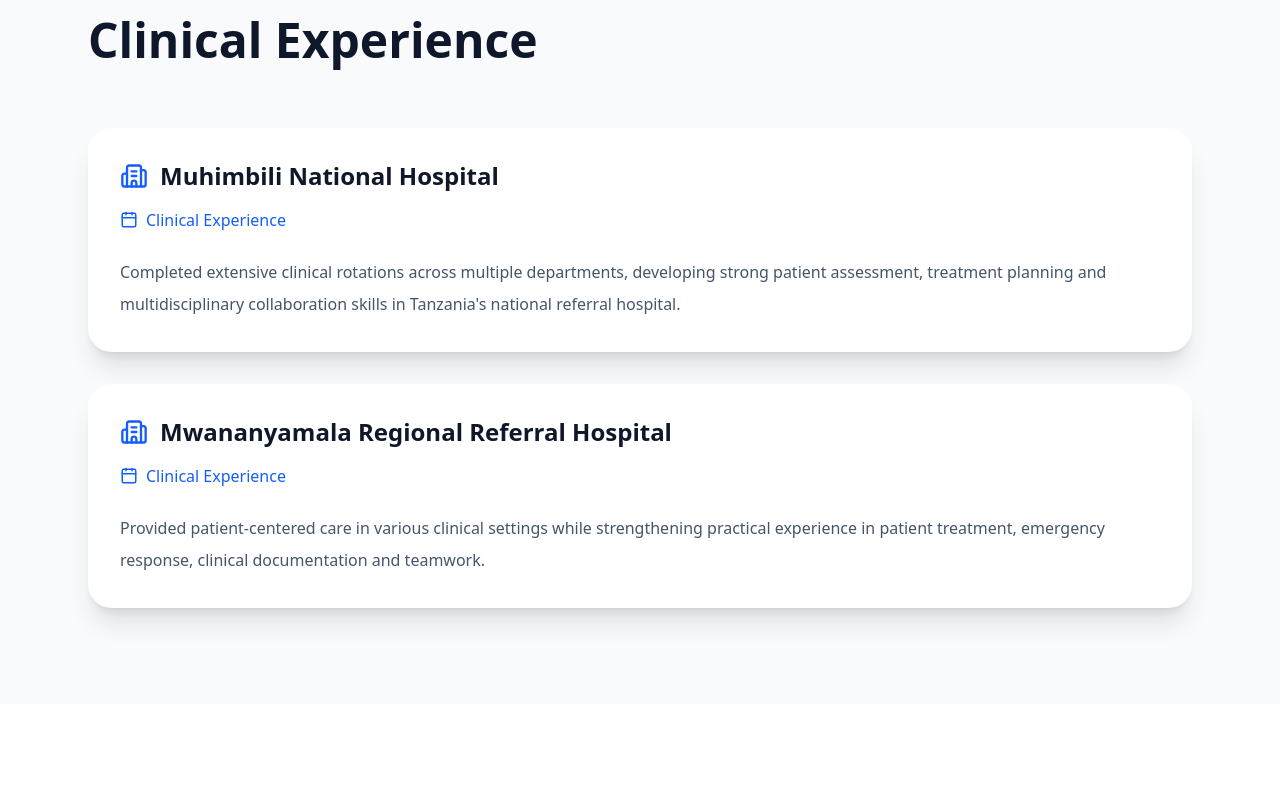
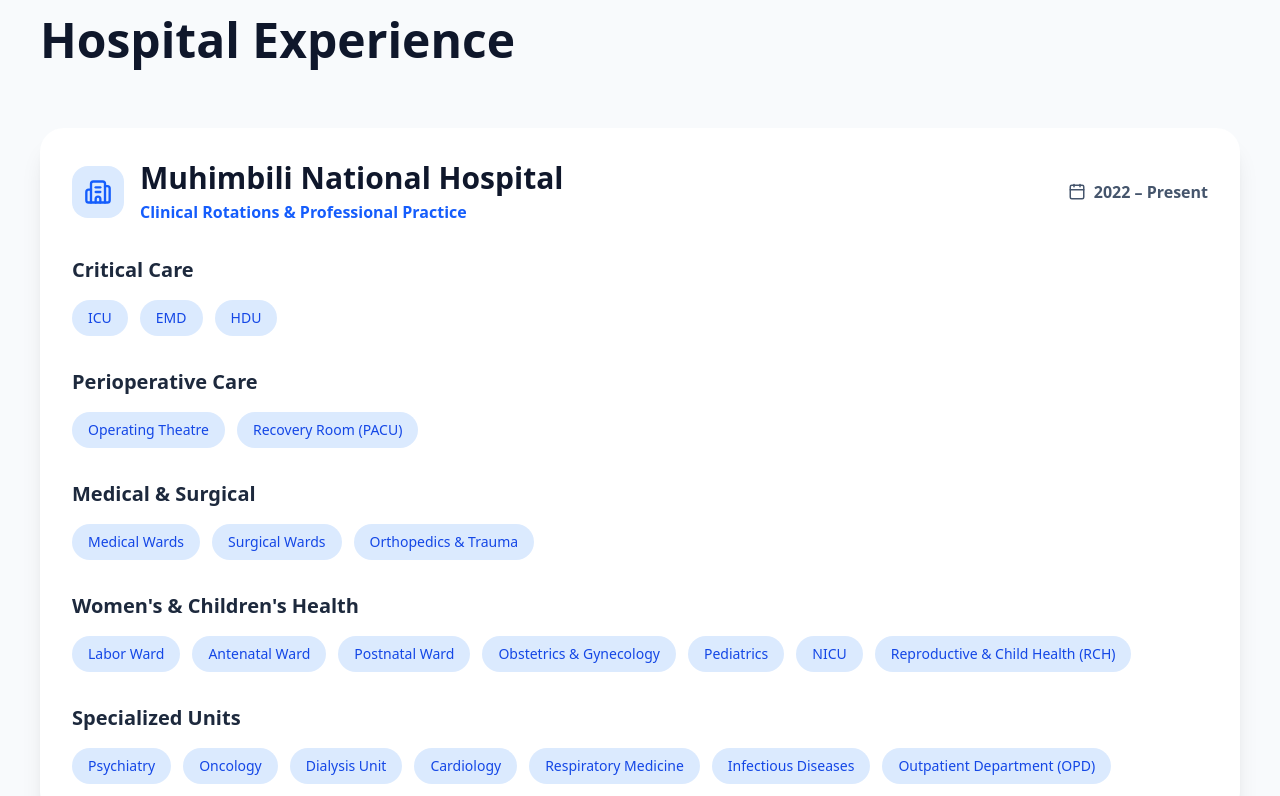
Before and after one commit to CostaHenry5/justcosta-v2, a Next.js app: page / in a window 1280 px wide. Shown: the part 1100-1896 px from the top of the page. Built offline with nearby package versions, Linux system fonts and the light colour scheme.

Commit message:
Upgrade Clinical Experience section

```diff
--- a/components/Experience.tsx
+++ b/components/Experience.tsx
@@ -3,18 +3,83 @@
 import { motion } from "framer-motion";
 import { Building2, Calendar } from "lucide-react";
 
-const experiences = [
+const hospitals = [
   {
     hospital: "Muhimbili National Hospital",
-    period: "Clinical Experience",
-    description:
-      "Completed extensive clinical rotations across multiple departments, developing strong patient assessment, treatment planning and multidisciplinary collaboration skills in Tanzania's national referral hospital.",
+    title: "Clinical Rotations & Professional Practice",
+    period: "2022 – Present",
+    sections: [
+      {
+        title: "Critical Care",
+        departments: [
+          "ICU",
+          "EMD",
+          "HDU",
+        ],
+      },
+      {
+        title: "Perioperative Care",
+        departments: [
+          "Operating Theatre",
+          "Recovery Room (PACU)",
+        ],
+      },
+      {
+        title: "Medical & Surgical",
+        departments: [
+          "Medical Wards",
+          "Surgical Wards",
+          "Orthopedics & Trauma",
+        ],
+      },
+      {
+        title: "Women's & Children's Health",
+        departments: [
+          "Labor Ward",
+          "Antenatal Ward",
+          "Postnatal Ward",
+          "Obstetrics & Gynecology",
+          "Pediatrics",
+          "NICU",
+          "Reproductive & Child Health (RCH)",
+        ],
+      },
+      {
+        title: "Specialized Units",
+        departments: [
+          "Psychiatry",
+          "Oncology",
+          "Dialysis Unit",
+          "Cardiology",
+          "Respiratory Medicine",
+          "Infectious Diseases",
+          "Outpatient Department (OPD)",
+        ],
+      },
+    ],
   },
   {
     hospital: "Mwananyamala Regional Referral Hospital",
-    period: "Clinical Experience",
-    description:
-      "Provided patient-centered care in various clinical settings while strengthening practical experience in patient treatment, emergency response, clinical documentation and teamwork.",
+    title: "Internship & Professional Practice",
+    period: "2022 – 2023",
+    sections: [
+      {
+        title: "Clinical Departments",
+        departments: [
+          "ICU",
+          "EMD",
+          "Medical Wards",
+          "Surgical Wards",
+          "Orthopedics",
+          "Pediatrics",
+          "NICU",
+          "Labor Ward",
+          "Operating Theatre",
+          "Recovery Room",
+          "Outpatient Department (OPD)",
+        ],
+      },
+    ],
   },
 ];
 
@@ -24,57 +89,110 @@ export default function Experience() {
       id="experience"
       className="py-24 bg-slate-50 dark:bg-slate-900 transition-colors duration-300"
     >
-      <div className="max-w-6xl mx-auto px-6">
+      <div className="max-w-7xl mx-auto px-6 lg:px-10">
 
         <motion.div
           initial={{ opacity: 0, y: 40 }}
           whileInView={{ opacity: 1, y: 0 }}
-          transition={{ duration: 0.8 }}
+          transition={{ duration: 0.7 }}
           viewport={{ once: true }}
+          className="mb-16"
         >
-          <p className="uppercase tracking-[0.3em] text-blue-600 font-semibold mb-4">
-            Experience
+          <p className="uppercase tracking-[0.35em] text-blue-600 font-bold mb-4">
+            Clinical Experience
           </p>
 
-          <h2 className="text-5xl font-bold text-slate-900 dark:text-white mb-16">
-            Clinical Experience
+          <h2 className="text-5xl font-extrabold text-slate-900 dark:text-white">
+            Hospital Experience
           </h2>
         </motion.div>
 
-        <div className="space-y-8">
+        <div className="space-y-10">
 
-          {experiences.map((item, index) => (
+          {hospitals.map((hospital, index) => (
             <motion.div
-              key={item.hospital}
+              key={hospital.hospital}
               initial={{ opacity: 0, y: 40 }}
               whileInView={{ opacity: 1, y: 0 }}
               transition={{
-                duration: 0.6,
+                duration: 0.7,
                 delay: index * 0.15,
               }}
               viewport={{ once: true }}
-              className="rounded-3xl bg-white dark:bg-slate-800 shadow-xl p-8"
+              className="rounded-3xl bg-white dark:bg-slate-950 shadow-xl p-8"
             >
-              <div className="flex items-center gap-3 mb-4">
-                <Building2 className="text-blue-600" size={28} />
 
-                <h3 className="text-2xl font-bold text-slate-900 dark:text-white">
-                  {item.hospital}
-                </h3>
+              <div className="flex flex-col lg:flex-row lg:items-center lg:justify-between mb-8">
+
+                <div className="flex items-center gap-4">
+
+                  <div className="bg-blue-100 dark:bg-slate-800 p-3 rounded-2xl">
+                    <Building2 className="text-blue-600" size={28} />
+                  </div>
+
+                  <div>
+
+                    <h3 className="text-3xl font-bold text-slate-900 dark:text-white">
+                      {hospital.hospital}
+                    </h3>
+
+                    <p className="text-blue-600 font-semibold mt-1">
+                      {hospital.title}
+                    </p>
+
+                  </div>
+
+                </div>
+
+                <div className="flex items-center gap-2 mt-6 lg:mt-0 text-slate-600 dark:text-slate-300">
+
+                  <Calendar size={18} />
+
+                  <span className="font-semibold">
+                    {hospital.period}
+                  </span>
+
+                </div>
+
               </div>
 
-              <div className="flex items-center gap-2 mb-6 text-blue-600 font-medium">
-                <Calendar size={18} />
-                {item.period}
+              <div className="space-y-8">
+
+                {hospital.sections.map((section) => (
+
+                  <div key={section.title}>
+
+                    <h4 className="text-xl font-bold text-slate-800 dark:text-white mb-4">
+                      {section.title}
+                    </h4>
+
+                    <div className="flex flex-wrap gap-3">
+
+                      {section.departments.map((department) => (
+
+                        <span
+                          key={department}
+                          className="rounded-full bg-blue-100 dark:bg-slate-800 px-4 py-2 text-sm font-medium text-blue-700 dark:text-blue-300"
+                        >
+                          {department}
+                        </span>
+
+                      ))}
+
+                    </div>
+
+                  </div>
+
+                ))}
+
               </div>
 
-              <p className="leading-8 text-slate-600 dark:text-slate-300">
-                {item.description}
-              </p>
             </motion.div>
+
           ))}
 
         </div>
+
       </div>
     </section>
   );
```
